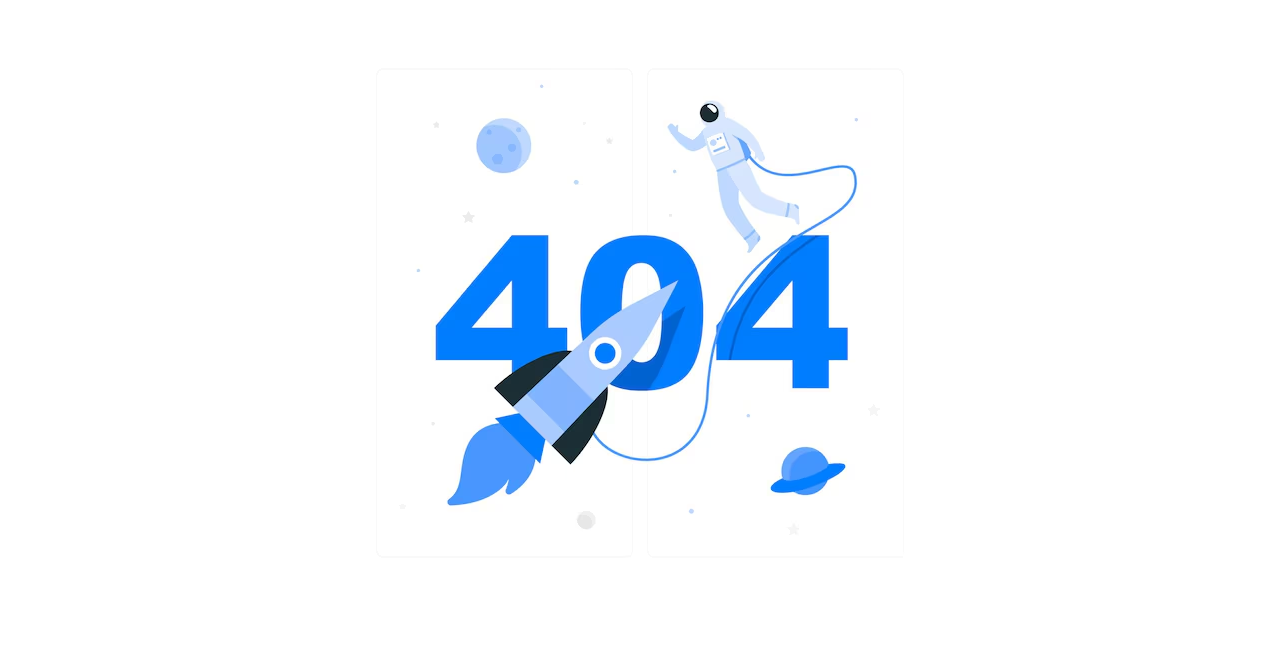
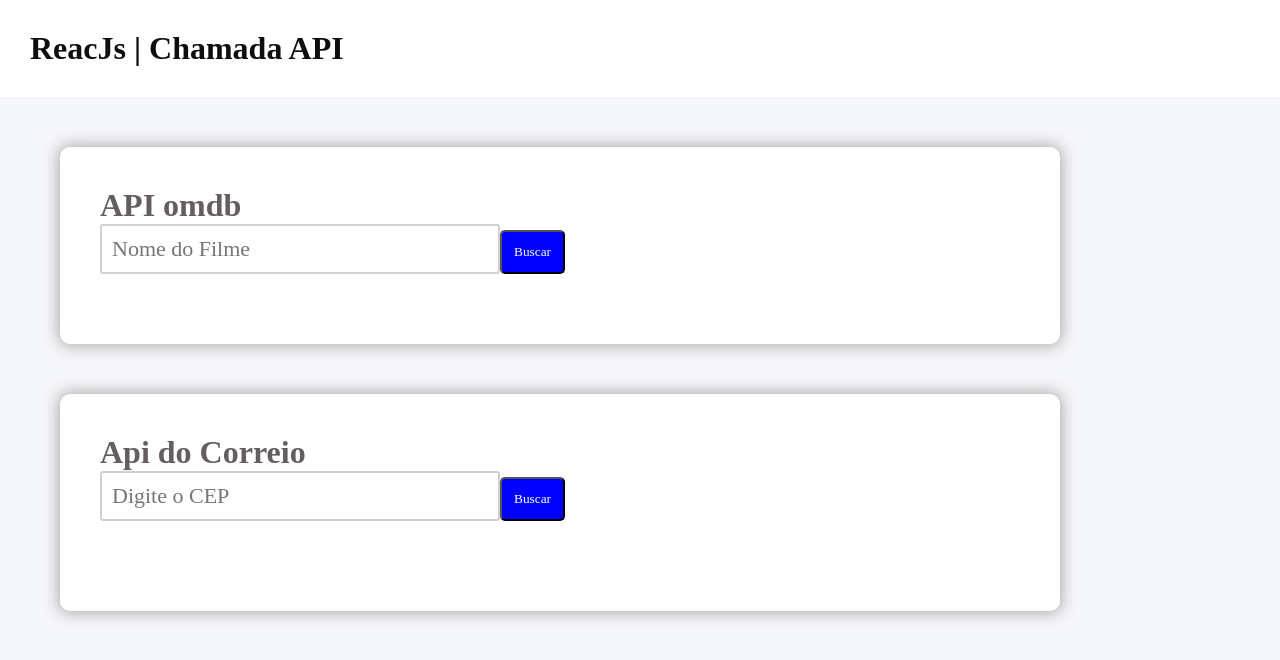
Before and after one commit to Juac01/Projeto-ReactJs-FrontEnd, a React (Create React App) app: page /chamadaapi in a window 1280 px wide. Shown: the top 660 px of the page. Built offline with nearby package versions, Linux system fonts and the light colour scheme; a web font is replaced by a local one.

Commit message:
Ultimas Alterações

```diff
--- a/package.json
+++ b/package.json
@@ -6,6 +6,7 @@
     "@testing-library/jest-dom": "^5.17.0",
     "@testing-library/react": "^13.4.0",
     "@testing-library/user-event": "^13.5.0",
+    "axios": "^1.7.7",
     "react": "^18.3.1",
     "react-dom": "^18.3.1",
     "react-router-dom": "^6.26.2",
@@ -13,7 +14,6 @@
     "sass": "^1.78.0",
     "web-vitals": "^2.1.4"
   },
-
   "scripts": {
     "start": "react-scripts start",
     "build": "react-scripts build",
--- /dev/null
+++ b/src/components/cartaoOmdb/index.jsx
@@ -0,0 +1,17 @@
+import './index.scss';
+
+export default function CartaoOmdb(props) {
+    return (
+        <div className='comp-cartao-omdb'>
+            <img src={props.item.Poster} />
+
+            <div className='info'>
+                <div className='titulos'>
+                    <h1>{props.item.Title}</h1>
+                    <h2>Lançamento em {props.item.Year}</h2>
+                </div>
+                <h3>cód. imdb: {props.item.imdbID}</h3>
+            </div>
+        </div>
+    )
+}
--- /dev/null
+++ b/src/components/cartaoOmdb/index.scss
@@ -0,0 +1,43 @@
+.comp-cartao-omdb {
+    display: flex;
+    gap: 20px;
+    box-shadow: 0px 0px 10px #5b5656;
+    width: 400px;
+    border-radius: 20px;
+    padding: 10px;
+
+    img {
+        width: 150px;
+        border-radius: 20px;
+    }
+
+    .info {
+        display: flex;
+        flex-direction: column;
+        justify-content: space-between;
+        gap: 20px;
+    }
+
+    .titulos {
+        display: flex;
+        flex-direction: column;
+        justify-content: space-between;
+        gap: 10px;
+    }
+
+
+    h1 {
+        font: 700 24px/22px 'Poppins' !important;
+        color: #000 !important;
+    }
+
+    h2 {
+        font: 700 18px/22px 'Poppins' !important;
+        color: #000 !important;
+    }
+
+    h3 {
+        font: 700 16px/22px 'Poppins' !important;
+        color: #000 !important;
+    }
+}
--- a/src/pages/app/index.jsx
+++ b/src/pages/app/index.jsx
@@ -39,6 +39,9 @@ export default function App() {
           <li>
             <Link to='/efeitos' >Ir para Efeitos</Link>
           </li>
+          <li>
+            <Link to='/chamadaApi' >Ir para Chamadas de Api</Link>
+          </li>
         </ul>
       </section>
 
--- /dev/null
+++ b/src/pages/chamadaApi/index.jsx
@@ -0,0 +1,96 @@
+import { useState } from 'react';
+import Cabecalho from '../../components/cabecalho';
+import './index.scss';
+import axios from 'axios';
+import CartaoOmdb from '../../components/cartaoOmdb';
+
+export default function ChamadaApi() {
+
+    const [cep, setCEP] = useState('');
+    const [infoLogradouro, setInfoLogradouro] = useState('');
+
+    const [filmesBusca, setFilmesBusca] = useState('');
+    const [listaFilmes, setListaFilmes] = useState([]);
+    const [imgFilme, setImgFilme] = useState([]);
+
+
+    async function buscarCEP() {
+        let url = 'http://viacep.com.br/ws/' + cep + '/json/';
+        let res = await axios.get(url);
+        let dados = res.data;
+
+        let msg = dados.logradouro + ',' + dados.bairro + ',' + dados.localidade + '/' + dados.uf;
+        setInfoLogradouro(msg);
+    }
+
+
+
+    async function buscarFilmes() {
+
+
+        let url = 'http://www.omdbapi.com/?&apikey=d43a5114&s=' + filmesBusca;
+        let res = await axios.get(url);
+        let dados = res.data;
+
+        if (dados.Response == 'False') {
+            alert('Nenhum dado encontrado');
+            return;
+        }
+
+        let filmesEncontrados = dados.Search;
+        setListaFilmes(filmesEncontrados);
+    }
+
+    return (
+        <div className='pagina-chamada-api pagina'>
+            <Cabecalho titulo='ReacJs | Chamada API' />
+
+
+            <div className='secao omdb'>
+                <h1>API omdb</h1>
+                <div className='entradas'>
+                    <input type="text" placeholder='Nome do Filme' value={filmesBusca} onChange={e => setFilmesBusca(e.target.value)} />
+                    <button onClick={buscarFilmes}>Buscar</button>
+                </div>
+
+                <div className='lista'>
+                    {listaFilmes.map(item =>
+                        <CartaoOmdb item={item}/>
+                    )}
+                </div>
+
+
+
+                {/* <table>
+                    <thead>
+                        <tr>
+                            <th>ID</th>
+                            <th>Filme</th>
+                            <th>Ano</th>
+                        </tr>
+                    </thead>
+                    <tbody>
+                        {listaFilmes.map(item =>
+                            <tr>
+                                <td>{item.imdbID}</td>
+                                <td>{item.Title}</td>
+                                <td>{item.Year}</td>
+                            </tr>
+                        )}
+                    </tbody>
+                </table> */}
+            </div>
+
+            <div className='secao correio'>
+                <h1>Api do Correio</h1>
+
+                <div>
+                    <input type="text" placeholder='Digite o CEP' value={cep} onChange={e => setCEP(e.target.value)} />
+                    <button onClick={buscarCEP}>Buscar</button>
+                    <p>{infoLogradouro}</p>
+                </div>
+            </div>
+
+        </div>
+    )
+}
--- /dev/null
+++ b/src/pages/chamadaApi/index.scss
@@ -0,0 +1,30 @@
+.pagina-chamada-api {
+    .correio {
+        p {
+            margin-top: 50px;
+            font: 500 24px 'Poppins';
+        }
+    }
+
+    .omdb {
+
+        .entradas {
+            margin-bottom: 30px;
+        }
+
+        .lista {
+            display: flex;
+            flex-wrap: wrap;
+            gap: 40px;
+        }
+
+        table {
+            width: 100%;
+
+            th {
+                text-align: left;
+            }
+        }
+
+    }
+}
--- a/src/router.jsx
+++ b/src/router.jsx
@@ -7,6 +7,7 @@ import VarEstado from './pages/varEstado';
 import Comps from './pages/comps';
 import RenderizacaoCondicional from './pages/rendoCon';
 import Efeitos from './pages/efeitos';
+import ChamadaApi from './pages/chamadaApi';
 
 import { Routes, Route, BrowserRouter } from 'react-router-dom';
 
@@ -21,6 +22,7 @@ export default function Navegacao() {
                 <Route path='/comps' element={<Comps/>} />
                 <Route path='/rendocon' element={<RenderizacaoCondicional/>} />
                 <Route path='/efeitos' element={<Efeitos/>} />
+                <Route path='/chamadaapi' element={<ChamadaApi/>} />
 
 
 
--- a/src/services/ingresso.js
+++ b/src/services/ingresso.js
@@ -1,13 +1,13 @@
 export function calcularTotalIngresso(qtd, meiaEntrada, cupom) {
     let total = 0;
-    if (meiaEntrada == true) {
+    if (meiaEntrada === true) {
         total = qtd * 15;
     }
     else {
         total = qtd * 30;
     }
 
-    if (cupom == 'QUERO50') {
+    if (cupom === 'QUERO50') {
         let desconto = total * 50 / 100;
         total = total - desconto;
     }
```
Also changed, not shown: 1 other file (tests, documents, lock files or other folders).
